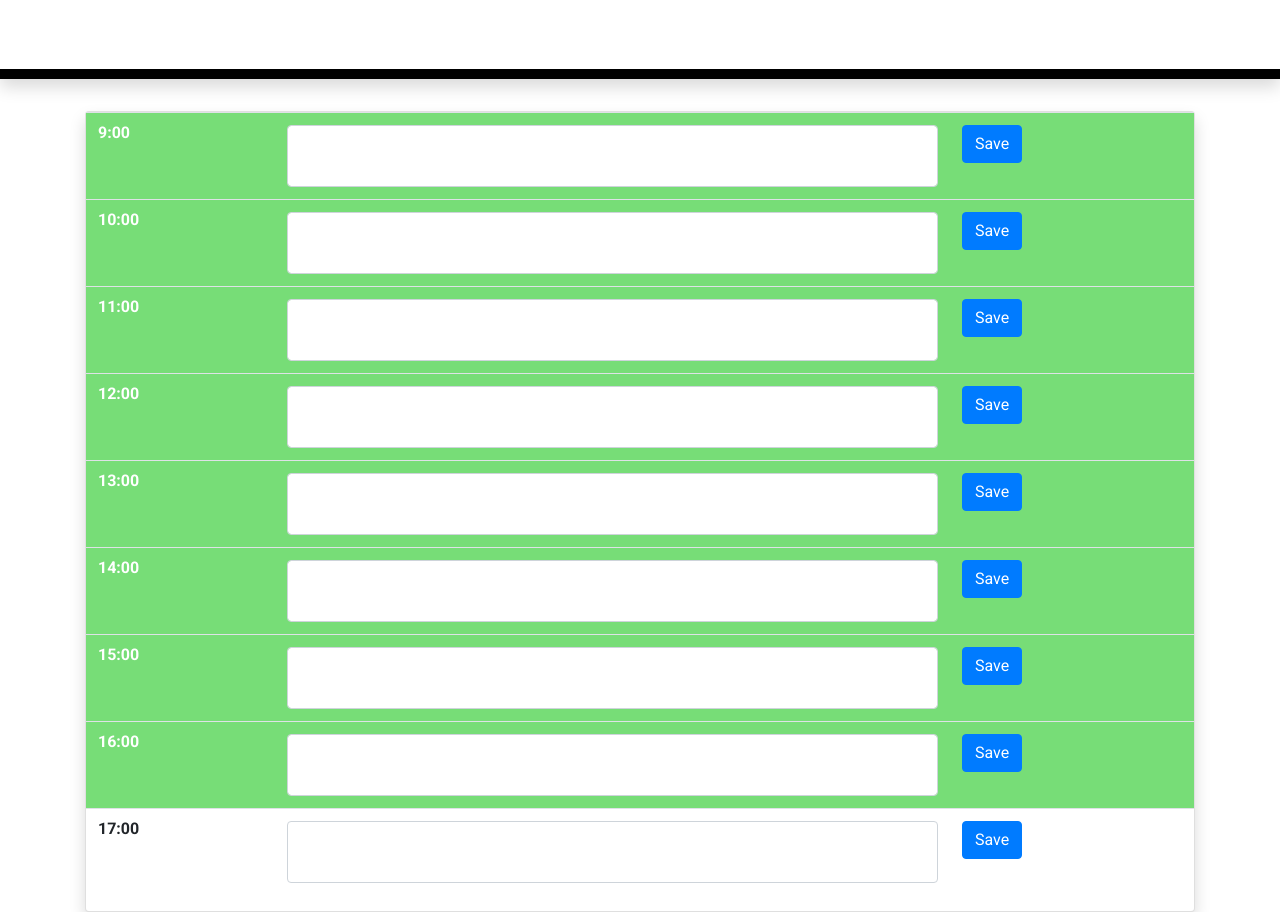
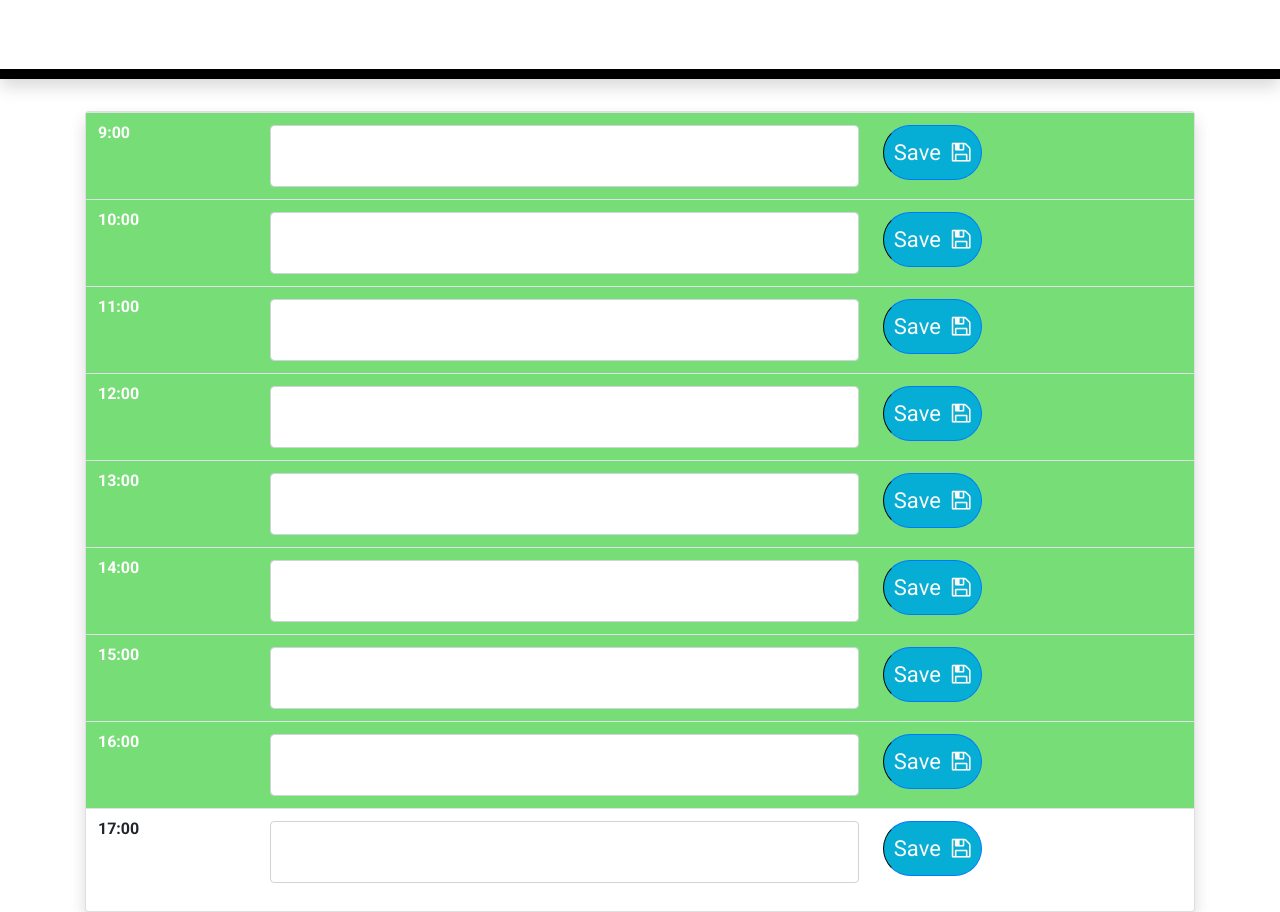
Before and after one commit to warrenhaskins1/day-planner-05, a plain HTML site: page index.html in a window 1280 px wide. Shown: the part 300-1212 px from the top of the page. Drawn offline with nearby package versions, Linux system fonts and the light colour scheme.

Commit message:
updated html/RM

```diff
--- a/assets/css/style.css
+++ b/assets/css/style.css
@@ -57,16 +57,19 @@ body {
     color: white;
   }
 
-  .saveBtn {
+  .btn {
     border-left: 1px solid black;
-    border-top-right-radius: 15px;
-    border-bottom-right-radius: 15px;
+    border-radius: 50px;
+    /* border-top-right-radius: 15px;
+    border-bottom-right-radius: 15px; */
     background-color: #06aed5;
-    color: white;
+    color: #faf9f6;
+    font-size: 22px;
+    padding: 10px;
   }
 
-  .saveBtn i:hover {
-    font-size: 20px;
+  .btn i:hover {
+
     transition: all 0.3s ease-in-out;
   }
 
--- a/index.html
+++ b/index.html
@@ -9,6 +9,7 @@
         <link href="https://fonts.googleapis.com/css?family=Open+Sans&display=swap" rel="stylesheet" />
         <link rel="preconnect" href="https://fonts.googleapis.com">
         <link rel="preconnect" href="https://fonts.gstatic.com" crossorigin>
+        <link rel="stylesheet" href="https://cdnjs.cloudflare.com/ajax/libs/font-awesome/4.7.0/css/font-awesome.min.css">
         <link
             href="https://fonts.googleapis.com/css2?family=Roboto+Mono:ital@0;1&family=Roboto:wght@300;400;500;700&display=swap"
             rel="stylesheet">
@@ -38,7 +39,7 @@
                                     <textarea class="form-control note9" id="9" rows="2"></textarea>
                                 </td>
                                 <td>
-                                    <button class="btn btn-primary save-btn9" type="submit">Save</button>
+                                    <button class="btn btn-primary save-btn9" type="submit">Save&nbsp;&nbsp;<i class="fa fa-save"></i></button>
                                 </td>
                             </tr>
 
@@ -48,7 +49,7 @@
                                     <textarea class="form-control note10" id="10" rows="2"></textarea>
                                 </td>
                                 <td>
-                                    <button class="btn btn-primary save-btn10" type="submit">Save</button>
+                                    <button class="btn btn-primary save-btn10" type="submit">Save&nbsp;&nbsp;<i class="fa fa-save"></i></button>
                                 </td>
                             </tr>
 
@@ -58,7 +59,7 @@
                                     <textarea class="form-control note11" id="11" rows="2"></textarea>
                                 </td>
                                 <td>
-                                    <button class="btn btn-primary save-btn11" type="submit">Save</button>
+                                    <button class="btn btn-primary save-btn11" type="submit">Save&nbsp;&nbsp;<i class="fa fa-save"></i></button>
                                 </td>
                             </tr>
 
@@ -68,7 +69,7 @@
                                     <textarea class="form-control note12" id="12" rows="2"></textarea>
                                 </td>
                                 <td>
-                                    <button class="btn btn-primary save-btn12" type="submit">Save</button>
+                                    <button class="btn btn-primary save-btn12" type="submit">Save&nbsp;&nbsp;<i class="fa fa-save"></i></button>
                                 </td>
                             </tr>
 
@@ -78,7 +79,7 @@
                                     <textarea class="form-control note13" id="13" rows="2"></textarea>
                                 </td>
                                 <td>
-                                    <button class="btn btn-primary save-btn13" type="submit">Save</button>
+                                    <button class="btn btn-primary save-btn13" type="submit">Save&nbsp;&nbsp;<i class="fa fa-save"></i></button>
                                 </td>
                             </tr>
 
@@ -88,7 +89,7 @@
                                     <textarea class="form-control note14" id="14" rows="2"></textarea>
                                 </td>
                                 <td>
-                                    <button class="btn btn-primary save-btn14" type="submit">Save</button>
+                                    <button class="btn btn-primary save-btn14" type="submit">Save&nbsp;&nbsp;<i class="fa fa-save"></i></button>
                                 </td>
                             </tr>
 
@@ -98,7 +99,7 @@
                                     <textarea class="form-control note15" id="15" rows="2"></textarea>
                                 </td>
                                 <td>
-                                    <button class="btn btn-primary save-btn15" type="submit">Save</button>
+                                    <button class="btn btn-primary save-btn15" type="submit">Save&nbsp;&nbsp;<i class="fa fa-save"></i></button>
                                 </td>
                             </tr>
 
@@ -108,7 +109,7 @@
                                     <textarea class="form-control note16" id="16" rows="2"></textarea>
                                 </td>
                                 <td>
-                                    <button class="btn btn-primary save-btn16" type="submit">Save</button>
+                                    <button class="btn btn-primary save-btn16" type="submit">Save&nbsp;&nbsp;<i class="fa fa-save"></i></button>
                                 </td>
                             </tr>
 
@@ -118,7 +119,7 @@
                                     <textarea class="form-control note17" id="17" rows="2"></textarea>
                                 </td>
                                 <td>
-                                    <button class="btn btn-primary save-btn17" type="submit">Save</button>
+                                    <button class="btn btn-primary save-btn17" type="submit">Save&nbsp;&nbsp;<i class="fa fa-save"></i></button>
                                 </td>
                             </tr>
                         </tbody>
```
Also changed, not shown: assets/images/schedulerScreenshot.png (added), 1 other file.
